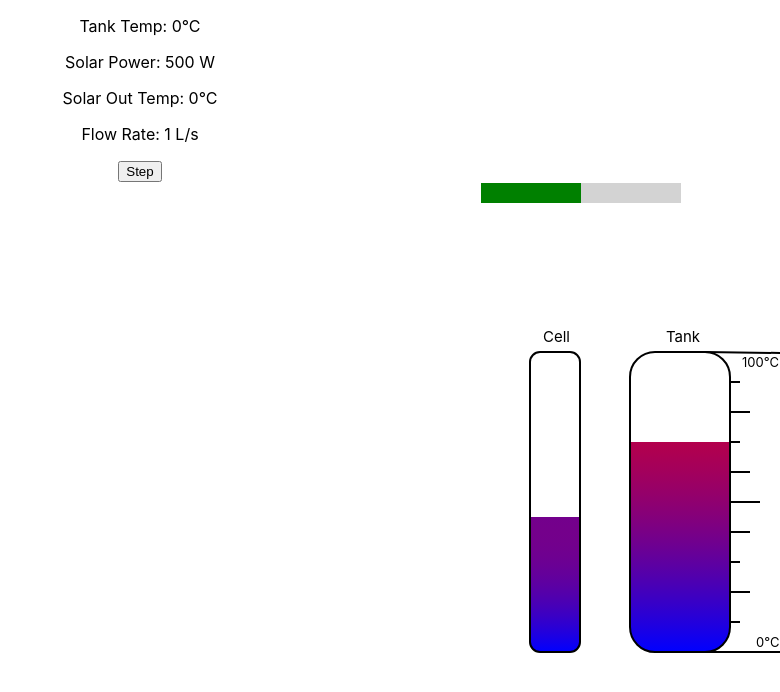
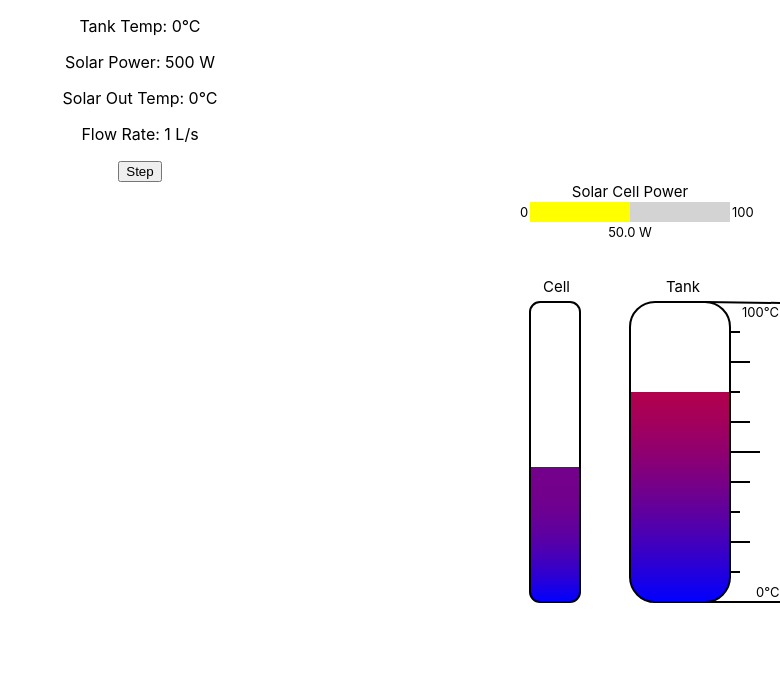
Before and after one commit to NateLanza/pl-exercise, a React (Create React App) app: page / in a window 1280 px wide. Shown: the top 692 px of the page, without its empty margins (500-1280 px from the left). Built offline with nearby package versions, Linux system fonts and the light colour scheme.

Commit message:
Add title & units to slider

```diff
--- a/src/components/Slider.tsx
+++ b/src/components/Slider.tsx
@@ -1,6 +1,7 @@
 import React, { useCallback, useEffect, useRef, useState } from 'react';
 import { drag } from 'd3-drag';
 import { select } from 'd3-selection';
+import { LABEL_SIZE, TITLE_SIZE } from './constants';
 
 interface SliderProps {
   /** SVG X position of the slider */
@@ -19,6 +20,10 @@ interface SliderProps {
   height: number;
   /** Color of the slider fill */
   color: string;
+  /** Title of the slider */
+  title: string;
+  /** Unit of the slider value */
+  unit: string;
   /** Callback function when the slider value changes */
   onChange: (value: number) => void;
 }
@@ -27,7 +32,7 @@ interface SliderProps {
  * Adjustable SVG slider which can be used to control parameters.
  * @returns
  */
-export const Slider: React.FC<SliderProps> = ({ x, y, value, width, height, min, max, color, onChange }) => {
+export const Slider: React.FC<SliderProps> = ({ x, y, value, width, height, min, max, color, title, unit, onChange }) => {
 
   const slider = useRef<SVGRectElement>(null);
   const sliderParent = useRef<SVGRectElement>(null);
@@ -67,6 +72,10 @@ export const Slider: React.FC<SliderProps> = ({ x, y, value, width, height, min,
 
   return (
     <g transform={`translate(${x}, ${y})`}>
+      <text width={width} textAnchor='middle' x={width / 2} y={-5} fontSize={TITLE_SIZE}>{title}</text>
+      <text width={width} textAnchor='middle' x={width / 2} y={height + 15} fontSize={LABEL_SIZE}>{curValue.toFixed(1)} {unit}</text>
+      <text x={-10} y={height / 2 + 5} fontSize={LABEL_SIZE}>{min}</text>
+      <text x={width + 2} y={height / 2 + 5} fontSize={LABEL_SIZE}>{max}</text>
       <rect
         ref={sliderParent}
         x={0}
--- a/src/components/SvgBase.tsx
+++ b/src/components/SvgBase.tsx
@@ -1,35 +1,37 @@
 import React from 'react';
 import { Thermometer } from './Thermometer';
 import { Slider } from './Slider';
+import { TITLE_SIZE, LABEL_SIZE, THERMOMETER_HEIGHT } from './constants';
 
 interface SvgBaseProps {
   // Add your props here
 }
 
-const THERMOMETER_HEIGHT: number = 300;
-const HEADER_SIZE = 15;
-const LABEL_SIZE = 13;
-
 export const SvgBase: React.FC<SvgBaseProps> = (props) => {
   return (
     <svg width="300" height="500">
+      <g>
+        {/* Control sliders */}
         <Slider
-        x={1}
-        y={1}
+          x={50}
+          y={20}
           value={50}
           min={0}
           max={100}
           width={200}
           height={20}
-        color="green"
+          color="yellow"
+          title="Solar Cell Power"
+          unit="W"
           onChange={(value) => {
             console.log("Slider changed to: ", value);
           }}
         />
-      <g transform="translate(0, 150)">
+      </g>
+      <g transform="translate(0, 100)">
         {/* Group for solar cell thermometer */}
         <g transform="translate(50, 0)">
-          <text y={10} x={13} fontSize={HEADER_SIZE}>Cell</text>
+          <text y={10} x={13} fontSize={TITLE_SIZE}>Cell</text>
           <Thermometer
             svgX={0}
             svgY={20}
@@ -43,7 +45,7 @@ export const SvgBase: React.FC<SvgBaseProps> = (props) => {
         </g>
         {/* Group for tank thermometer and scale */}
         <g transform="translate(150, 0)">
-          <text y={10} x={36} fontSize={HEADER_SIZE}>Tank</text>
+          <text y={10} x={36} fontSize={TITLE_SIZE}>Tank</text>
           <g transform="translate(0, 20)">
             <Thermometer // For the tank temperature
               svgX={0}
--- /dev/null
+++ b/src/components/constants.ts
@@ -0,0 +1,3 @@
+export const TITLE_SIZE = 15;
+export const LABEL_SIZE = 13;
+export const THERMOMETER_HEIGHT: number = 300;
```
Lines whose indentation alone changed are shown as unchanged.
